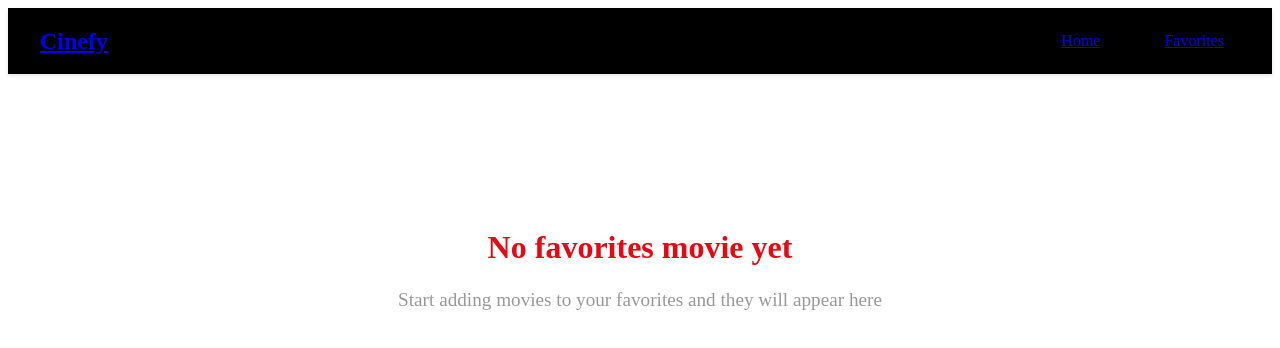
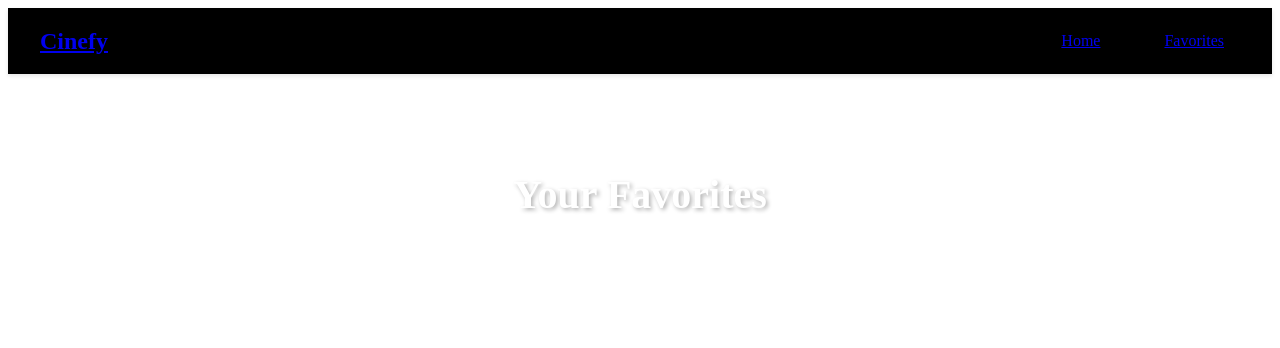
Before and after one commit to vignesh-gupta/Cinefy, a React (Vite) app: page /favorites in a window 1280 px wide. Shown: the top 348 px of the page. Built offline with nearby package versions, Linux system fonts and the light colour scheme; the HTML template or start-up script is replaced by a standard one.

Commit message:
new addFavorites and removeFavorites

```diff
--- a/src/App.jsx
+++ b/src/App.jsx
@@ -4,11 +4,12 @@
 import Home from './pages/Home'
 import Favorites from './pages/Favorites'
 import Navbar from './components/Navbar'
+import { MovieProvider } from './contexts/MovieContext'
 
 function App() {
 
   return (
-    <div>
+    <MovieProvider>
       <Navbar/>
    <main className='main-content'>
     <Routes>
@@ -19,7 +20,7 @@
 
 
    </main>
-   </div>
+   </MovieProvider>
   )
 }
 
--- a/src/components/MovieCard.jsx
+++ b/src/components/MovieCard.jsx
@@ -1,9 +1,16 @@
 import '../css/MovieCard.css'
 import { MdFavorite } from "react-icons/md";
+import { useMovieContext } from '../contexts/MovieContext';
+
+
 function MovieCard({movie}){
+    const {isFavorite, addToFavorites, removeFromFavorites}= useMovieContext()
+    const favorite= isFavorite(movie.id)
 
-function onFavoriteClick(){
-
+function onFavoriteClick(e){
+    e.preventDefault()
+    if (favorite) removeFromFavorites(movie.id)
+        else addToFavorites(movie)
 }
 
     return  <div className="movie-card">
@@ -11,7 +18,7 @@
 
             <img src={`https://image.tmdb.org/t/p/w500${movie.poster_path}`} alt={movie.title}/>
             <div className="movie-overlay">
-                <button className="favorite-btn" onClick={onFavoriteClick}><MdFavorite /></button>
+                <button className={`favorite-btn ${favorite ? "active" : " "}`} onClick={onFavoriteClick}><MdFavorite /></button>
             </div>
         </div>
         <div className="movie-info">
--- a/src/pages/Favorites.jsx
+++ b/src/pages/Favorites.jsx
@@ -1,6 +1,26 @@
 import '../css/Favorites.css'
+import { useMovieContext } from '../contexts/MovieContext';
+import MovieCard from '../components/MovieCard';
 
 function Favorites(){
+    const {favorites} = useMovieContext();
+
+    if(favorites){
+        return (
+            <div className='favorites'>
+                <h2>Your Favorites</h2>
+             <div className="movies-grid">
+                {favorites.map((movie) => (
+                    // movie.title.toLocaleLowerCase().startsWith(searchQuery) &&()
+                    <MovieCard movie={movie} key={movie.id} />
+                ))}
+
+            </div>
+            </div>
+            )
+    }
+
+
     return <div className="favorites-empty">
         <h2>No favorites movie yet</h2>
         <p>Start adding movies to your favorites and they will appear here</p>
--- a/src/pages/Home.jsx
+++ b/src/pages/Home.jsx
@@ -65,7 +65,8 @@
 
             {error && <div className="errpr-message">{error} </div>}
 
-            {loading ? <div className="loading"><h1>Loading.....</h1></div> : <div className="movies-grid">
+            {loading ? <div className="loading"><h1>Loading.....</h1></div> :
+             <div className="movies-grid">
                 {movies.map((movie) => (
                     // movie.title.toLocaleLowerCase().startsWith(searchQuery) &&()
                     <MovieCard movie={movie} key={movie.id} />
```
